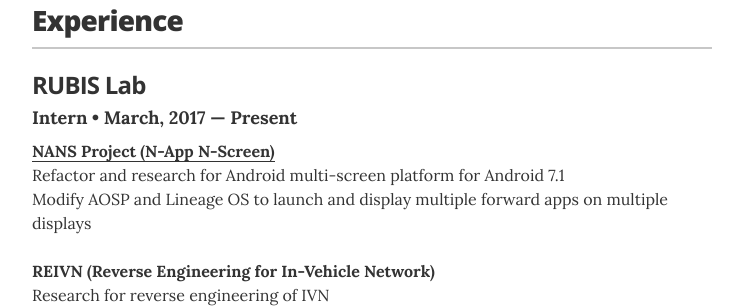
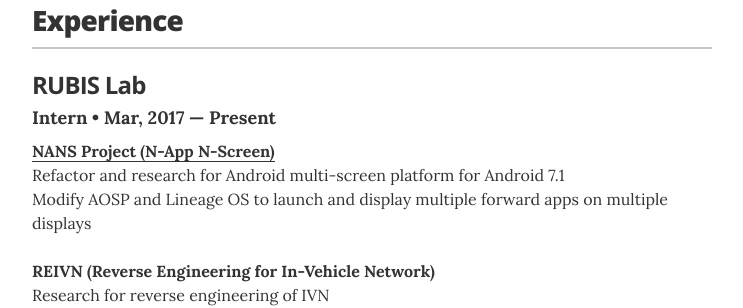
Before and after one commit to gompu123/gompu123.github.io, a Jekyll site: the page built from index.html, in a window 1280 px wide and 1400 px high. Shown: the part 340-648 px from the top of the window, without its empty margins (268-1011 px from the left). Built offline with Jekyll 4.4.1, drawn with Linux system fonts in a browser that asks for light colours; some of the changed text lies outside the part shown.

Commit message:
Update minors

```diff
--- a/_data/experience.yml
+++ b/_data/experience.yml
@@ -2,7 +2,7 @@
 # VP of Global Communications
 - company: RUBIS Lab
   position: Intern
-  duration: March, 2017 &mdash; Present
+  duration: Mar, 2017 &mdash; Present
   summary: <b><a target="_blank" href="https://github.com/rubis-lab/NANS_Project_for_Android">NANS Project (N-App N-Screen)</a></b> <br/> Refactor and research for Android multi-screen platform for Android 7.1 <br/> Modify AOSP and Lineage OS to launch and display multiple forward apps on multiple displays <br/><br/><b>REIVN (Reverse Engineering for In-Vehicle Network)</b><br/> Research for reverse engineering of IVN <br/> Develop auto generator FlexRay spec (.FIBEX) from ASCII signal and CAN spec (.DBC).
 
 # Director of Digital Stratgy
--- a/_data/projects.yml
+++ b/_data/projects.yml
@@ -14,7 +14,7 @@
 - project: Seiren Lounge Admin
   role: Web Client Develop (outsourcing)
   duration: Jul, 2017 &mdash; Sep, 2017
-  description: Develop admin page for <a target="_blank" href="http://www.seirenlounge.com/">seirenlounge</a>. <br/> - Angular, RxJS
+  description: Develop admin page for <a target="_blank" href="http://www.seirenlounge.com/">seirenlounge</a>. <br/> - Angular, RxJS, D3JS
 
 - project: Maximize Medical Big Data Utilization using Transfer Learning
   role: Customize ADDA Model
```
